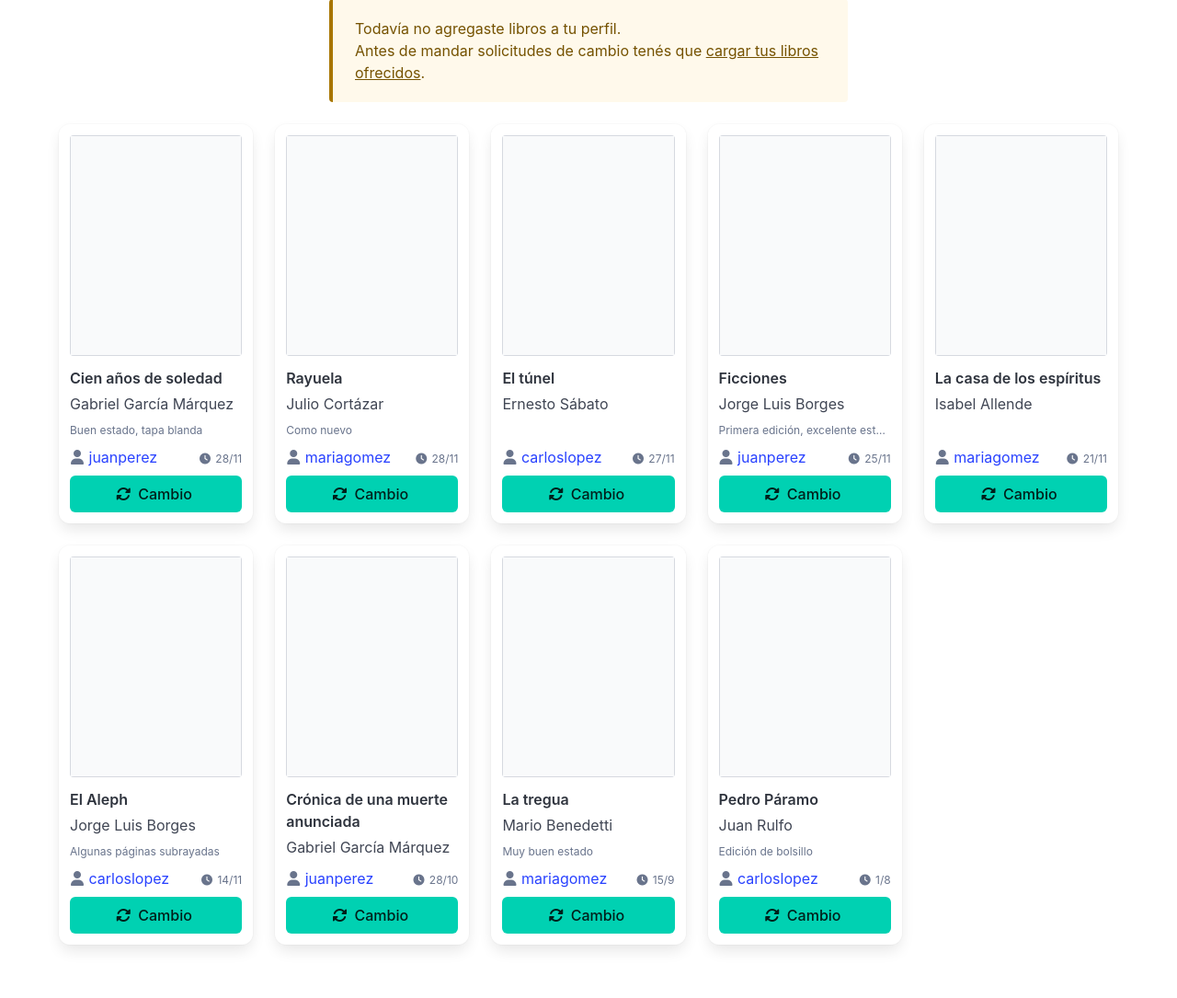
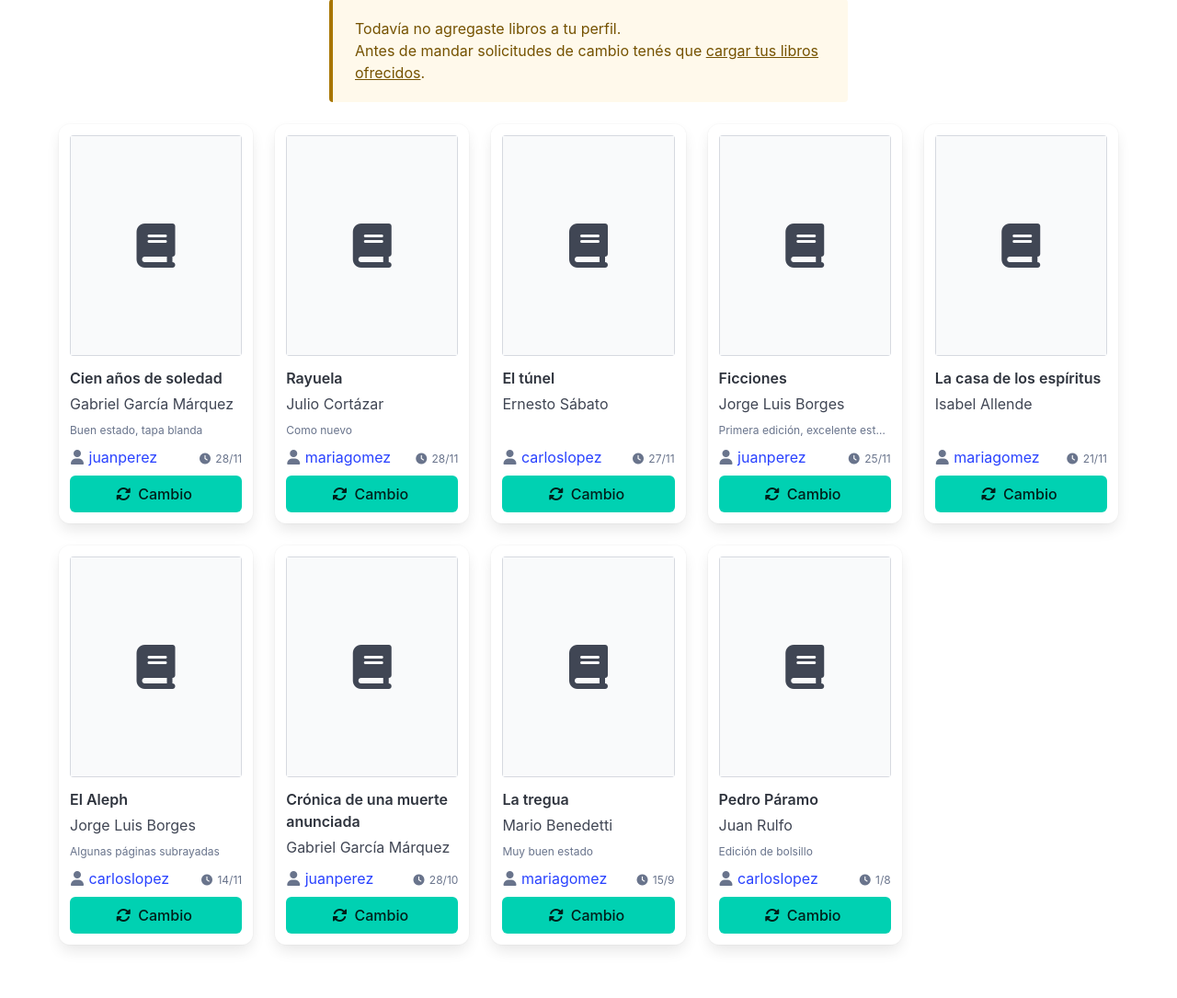
Before and after one commit to facundoolano/giralibros, a Django app: page / in a window 1280 px wide. Shown: the part 167-1252 px from the top of the page at 92% size. Run offline with Django 4.2, Linux system fonts and the light colour scheme; a user stored in the database is signed in; data comes from the database, SQL or seed files in the repository; tables that the repository leaves empty hold one stand-in row (values such as "Sample post"); parts of the project's set-up code (start-up, migrations or seed data) failed here and were passed over; some libraries are stand-ins or nearby versions.

Commit message:
better placeholder

```diff
--- a/books/templates/_book_list.html
+++ b/books/templates/_book_list.html
@@ -11,7 +11,11 @@
           {% if book.cover_image %}
           <img src="{{ book.cover_image.url }}" alt="{{ book.title }}" class="book-cover-image">
           {% else %}
-          <div class="book-placeholder" style="width: 100%; height: 100%;"></div>
+          <div class="book-placeholder is-flex is-justify-content-center is-align-items-center" style="width: 100%; height: 100%;">
+            <span class="icon is-large has-text-grey-dark">
+              <i class="fas fa-book fa-3x"></i>
+            </span>
+          </div>
           {% endif %}
         </div>
         <p class="is-size-6 mb-1">
@@ -54,7 +58,11 @@
               {% if book.cover_image %}
               <img src="{{ book.cover_image.url }}" alt="{{ book.title }}" style="width: 100%; height: 100%; object-fit: cover; object-position: center 35%; border-radius: 4px; transform: scale(1.2);">
               {% else %}
-              <div class="book-placeholder" style="width: 100%; height: 100%;"></div>
+              <div class="book-placeholder is-flex is-justify-content-center is-align-items-center" style="width: 100%; height: 100%;">
+                <span class="icon is-medium has-text-grey-dark">
+                  <i class="fas fa-book fa-2x"></i>
+                </span>
+              </div>
               {% endif %}
             </div>
           </div>
```
